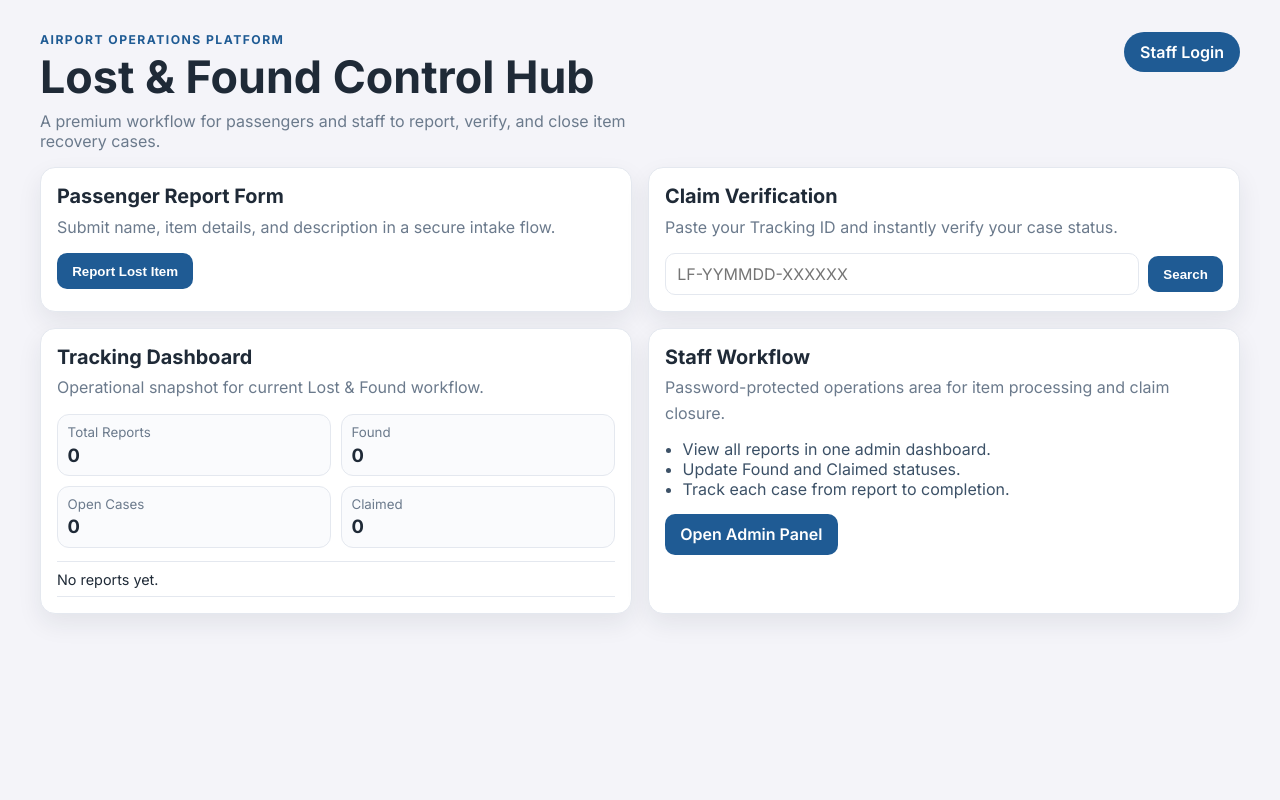
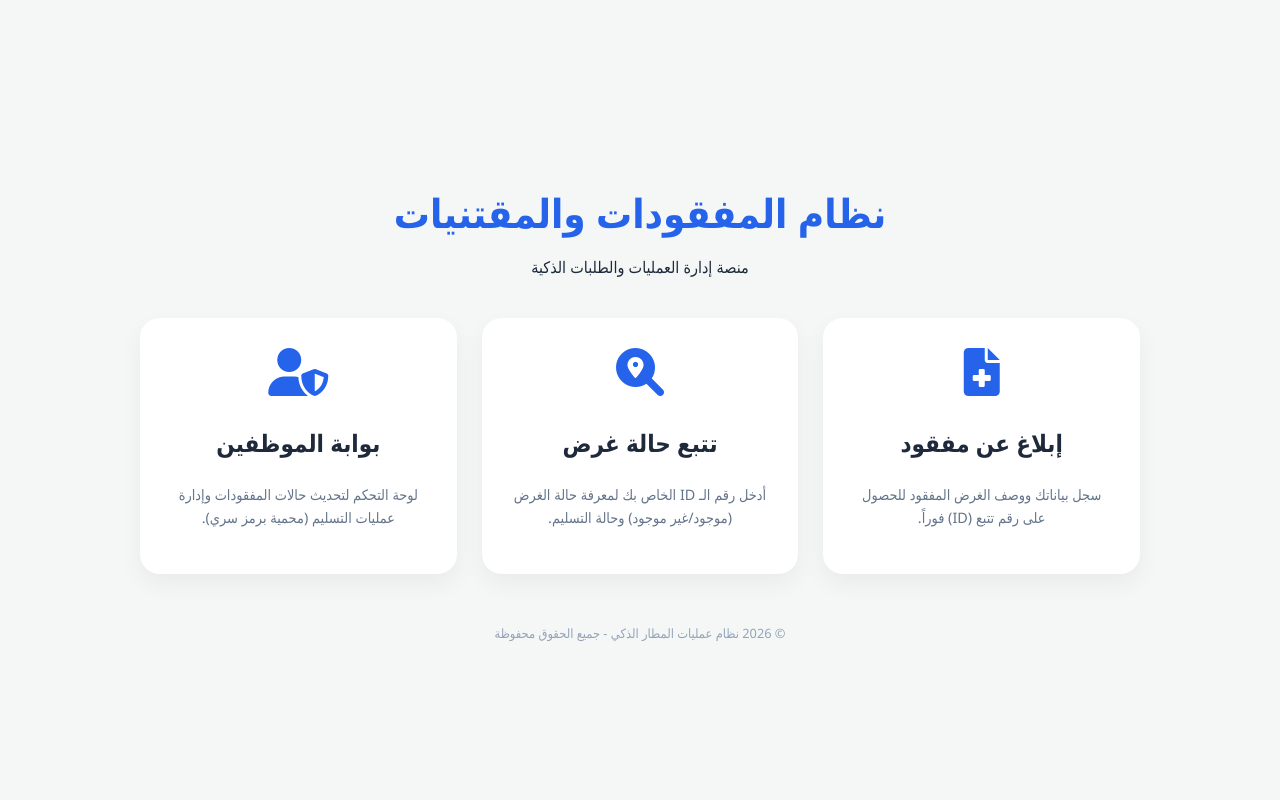
Before and after one commit to taif458/CV, a Flask app: page / in a window 1280 px wide. Run offline with Flask 3, Linux system fonts and the light colour scheme; data that the repository does not hold is empty.

Commit message:
Refactor index to Bento Grid

```diff
--- a/templates/index.html
+++ b/templates/index.html
@@ -1,141 +1,101 @@
-<!doctype html>
-<html lang="en">
+<!DOCTYPE html>
+<html lang="ar" dir="rtl">
 <head>
-  <meta charset="UTF-8" />
-  <meta name="viewport" content="width=device-width, initial-scale=1.0" />
-  <title>Airport Operations | Lost &amp; Found</title>
-  <link rel="preconnect" href="https://fonts.googleapis.com" />
-  <link rel="preconnect" href="https://fonts.gstatic.com" crossorigin />
-  <link href="https://fonts.googleapis.com/css2?family=Inter:wght@400;500;600;700;800&display=swap" rel="stylesheet" />
-  <link rel="stylesheet" href="{{ url_for('static', filename='lost_found.css') }}" />
+    <meta charset="UTF-8">
+    <meta name="viewport" content="width=device-width, initial-scale=1.0">
+    <title>نظام المفقودات | Airport Operations</title>
+    <link rel="stylesheet" href="https://cdnjs.cloudflare.com/ajax/libs/font-awesome/6.0.0/css/all.min.css">
+    <style>
+        :root {
+            --bg: #f4f7f6;
+            --card-bg: #ffffff;
+            --primary: #2563eb;
+            --text: #1e293b;
+        }
+        body {
+            font-family: 'Segoe UI', Tahoma, Geneva, Verdana, sans-serif;
+            background-color: var(--bg);
+            color: var(--text);
+            margin: 0;
+            display: flex;
+            justify-content: center;
+            align-items: center;
+            min-height: 100vh;
+        }
+        .container {
+            width: 90%;
+            max-width: 1000px;
+            text-align: center;
+        }
+        .header { margin-bottom: 40px; }
+        .header h1 { font-size: 2.5rem; color: var(--primary); margin-bottom: 10px; }
+
+        /* نظام الكروت (Bento Grid) */
+        .grid-container {
+            display: grid;
+            grid-template-columns: repeat(auto-fit, minmax(280px, 1fr));
+            gap: 25px;
+        }
+        .card {
+            background: var(--card-bg);
+            padding: 30px;
+            border-radius: 20px;
+            box-shadow: 0 10px 25px rgba(0,0,0,0.05);
+            transition: transform 0.3s ease, box-shadow 0.3s ease;
+            cursor: pointer;
+            text-decoration: none;
+            color: inherit;
+            display: flex;
+            flex-direction: column;
+            align-items: center;
+        }
+        .card:hover {
+            transform: translateY(-10px);
+            box-shadow: 0 15px 35px rgba(0,0,0,0.1);
+        }
+        .card i {
+            font-size: 3rem;
+            color: var(--primary);
+            margin-bottom: 20px;
+        }
+        .card h3 { margin: 10px 0; font-size: 1.5rem; }
+        .card p { color: #64748b; font-size: 0.9rem; line-height: 1.6; }
+
+        .footer { margin-top: 50px; font-size: 0.8rem; color: #94a3b8; }
+    </style>
 </head>
 <body>
-  <main class="app-shell">
-    <header class="hero">
-      <div>
-        <p class="eyebrow">Airport Operations Platform</p>
-        <h1>Lost &amp; Found Control Hub</h1>
-        <p class="hero-copy">A premium workflow for passengers and staff to report, verify, and close item recovery cases.</p>
-      </div>
-      <a class="staff-link" href="{{ url_for('admin_login') }}">Staff Login</a>
-    </header>
 
-    {% with messages = get_flashed_messages(with_categories=true) %}
-      {% if messages %}
-        <section class="alerts" aria-live="polite">
-          {% for category, message in messages %}
-            <article class="alert alert-{{ category }}">{{ message }}</article>
-          {% endfor %}
-        </section>
-      {% endif %}
-    {% endwith %}
+<div class="container">
+    <div class="header">
+        <h1>نظام المفقودات والمقتنيات</h1>
+        <p>منصة إدارة العمليات والطلبات الذكية</p>
+    </div>
 
-    {% if latest_tracking_id %}
-      <section class="tracking-success">
-        <p>Tracking ID Successfully Generated</p>
-        <strong>{{ latest_tracking_id }}</strong>
-      </section>
-    {% endif %}
+    <div class="grid-container">
+        <a href="/report" class="card">
+            <i class="fas fa-file-medical"></i>
+            <h3>إبلاغ عن مفقود</h3>
+            <p>سجل بياناتك ووصف الغرض المفقود للحصول على رقم تتبع (ID) فوراً.</p>
+        </a>
 
-    <section class="cards-grid">
-      <article class="platform-card report-card">
-        <h2>Passenger Report Form</h2>
-        <p>Submit name, item details, and description in a secure intake flow.</p>
-        <button id="openReportModal" class="primary-btn" type="button">Report Lost Item</button>
-      </article>
+        <a href="/search" class="card">
+            <i class="fas fa-search-location"></i>
+            <h3>تتبع حالة غرض</h3>
+            <p>أدخل رقم الـ ID الخاص بك لمعرفة حالة الغرض (موجود/غير موجود) وحالة التسليم.</p>
+        </a>
 
-      <article class="platform-card verify-card">
-        <h2>Claim Verification</h2>
-        <p>Paste your Tracking ID and instantly verify your case status.</p>
-        <form method="post" action="{{ url_for('home') }}" class="verify-form">
-          <input type="hidden" name="action" value="track" />
-          <input type="text" name="tracking_id" placeholder="LF-YYMMDD-XXXXXX" required />
-          <button class="primary-btn" type="submit">Search</button>
-        </form>
+        <a href="/login" class="card">
+            <i class="fas fa-user-shield"></i>
+            <h3>بوابة الموظفين</h3>
+            <p>لوحة التحكم لتحديث حالات المفقودات وإدارة عمليات التسليم (محمية برمز سري).</p>
+        </a>
+    </div>
 
-        {% if search_result %}
-          {% set step = pipeline_step(search_result) %}
-          <div class="search-result">
-            <p><strong>ID:</strong> {{ search_result.tracking_id }}</p>
-            <p><strong>Passenger:</strong> {{ search_result.passenger_name }}</p>
-            <p><strong>Item:</strong> {{ search_result.item_name }}</p>
-            <div class="status-line">
-              <span class="chip {% if search_result.found_status %}ok{% else %}hold{% endif %}">
-                {% if search_result.found_status %}Found{% else %}Not Found{% endif %}
-              </span>
-              <span class="chip {% if search_result.claim_status %}ok{% else %}wait{% endif %}">
-                {% if search_result.claim_status %}Claimed{% else %}Unclaimed{% endif %}
-              </span>
-            </div>
-            <ol class="pipeline">
-              <li class="{% if step >= 1 %}done{% endif %}">Reported</li>
-              <li class="{% if step >= 2 %}done{% endif %}">Found</li>
-              <li class="{% if step >= 3 %}done{% endif %}">Claimed</li>
-            </ol>
-          </div>
-        {% endif %}
-      </article>
+    <div class="footer">
+        © 2026 نظام عمليات المطار الذكي - جميع الحقوق محفوظة
+    </div>
+</div>
 
-      <article class="platform-card dashboard-card">
-        <h2>Tracking Dashboard</h2>
-        <p>Operational snapshot for current Lost &amp; Found workflow.</p>
-        <div class="stats">
-          <div><small>Total Reports</small><strong>{{ metrics.total }}</strong></div>
-          <div><small>Found</small><strong>{{ metrics.found }}</strong></div>
-          <div><small>Open Cases</small><strong>{{ metrics.open_cases }}</strong></div>
-          <div><small>Claimed</small><strong>{{ metrics.claimed }}</strong></div>
-        </div>
-        <ul class="recent-list">
-          {% for row in recent_reports[:4] %}
-            <li>
-              <span>{{ row.tracking_id }}</span>
-              <span>{{ row.item_name }}</span>
-            </li>
-          {% else %}
-            <li><span>No reports yet.</span></li>
-          {% endfor %}
-        </ul>
-      </article>
-
-      <article class="platform-card workflow-card">
-        <h2>Staff Workflow</h2>
-        <p>Password-protected operations area for item processing and claim closure.</p>
-        <ul>
-          <li>View all reports in one admin dashboard.</li>
-          <li>Update Found and Claimed statuses.</li>
-          <li>Track each case from report to completion.</li>
-        </ul>
-        <a class="primary-btn link-btn" href="{{ url_for('admin_login') }}">Open Admin Panel</a>
-      </article>
-    </section>
-  </main>
-
-  <div id="reportModal" class="modal" aria-hidden="true">
-    <div class="modal-card" role="dialog" aria-modal="true" aria-labelledby="reportTitle">
-      <div class="modal-head">
-        <h3 id="reportTitle">Passenger Report Form</h3>
-        <button id="closeReportModal" class="icon-btn" type="button" aria-label="Close">&times;</button>
-      </div>
-      <p>Provide accurate details to generate your official tracking ID.</p>
-      <form method="post" action="{{ url_for('home') }}" class="report-form">
-        <input type="hidden" name="action" value="report" />
-        <label>
-          Full Name
-          <input type="text" name="passenger_name" required />
-        </label>
-        <label>
-          Item Name
-          <input type="text" name="item_name" required />
-        </label>
-        <label>
-          Description
-          <textarea name="description" rows="4" required></textarea>
-        </label>
-        <button class="primary-btn" type="submit">Generate Tracking ID</button>
-      </form>
-    </div>
-  </div>
-
-  <script src="{{ url_for('static', filename='lost_found.js') }}"></script>
 </body>
 </html>
```
